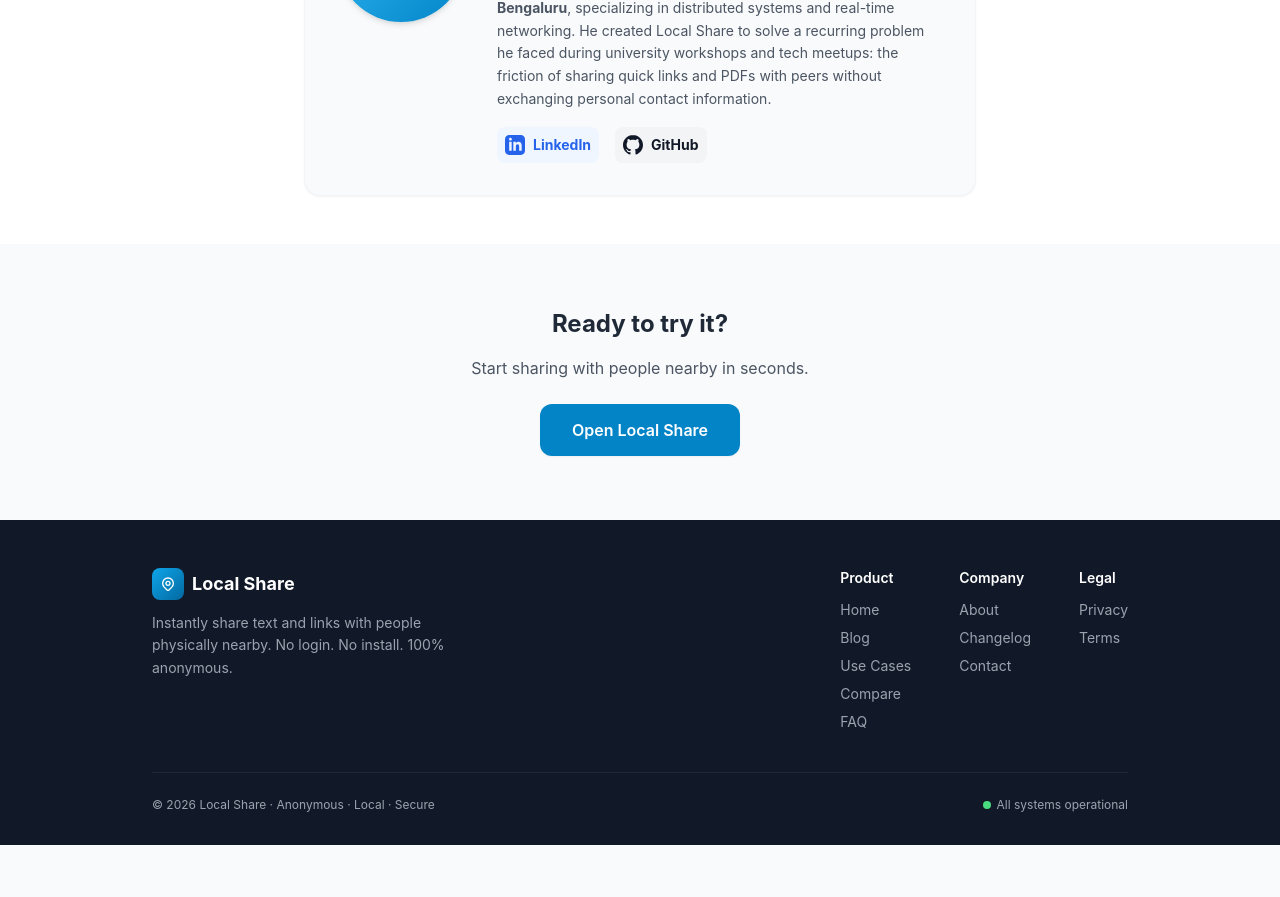
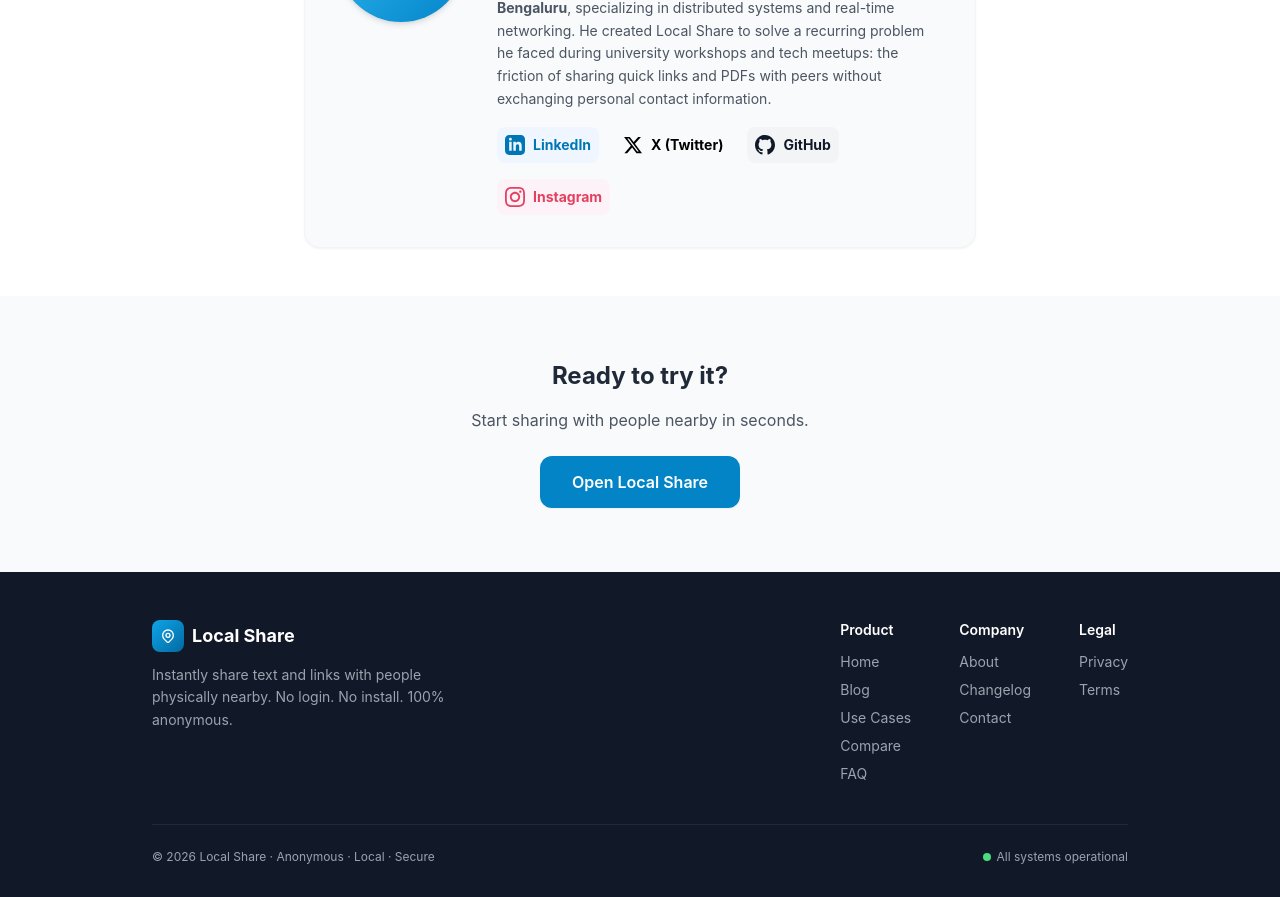
Before and after one commit to hemanthreddykoduru/Local-Share, a Next.js app: page /about in a window 1280 px wide. Shown: the part 2080-2977 px from the top of the page. Before the commit the page ends 2925 px from the top, so only its background shows below. Built offline with nearby package versions, Linux system fonts and the light colour scheme; no server answers.

Commit message:
seo: update verified social media links for founder

```diff
--- a/app/about/page.tsx
+++ b/app/about/page.tsx
@@ -139,14 +139,22 @@ export default function AboutPage() {
                             <p className="text-gray-600 text-sm leading-relaxed mb-4">
                                 Hemanth Reddy is a software engineering student at <strong>GITAM Bengaluru</strong>, specializing in distributed systems and real-time networking. He created Local Share to solve a recurring problem he faced during university workshops and tech meetups: the friction of sharing quick links and PDFs with peers without exchanging personal contact information.
                             </p>
-                            <div className="flex items-center gap-4">
-                                <a href="https://linkedin.com/in/hemanthreddykoduru" target="_blank" rel="noopener noreferrer" className="p-2 bg-blue-50 text-blue-600 rounded-lg hover:bg-blue-100 transition-colors flex items-center gap-2 text-sm font-bold">
+                            <div className="flex flex-wrap items-center gap-4">
+                                <a href="https://linkedin.com/in/koduruhemanthreddy/" target="_blank" rel="noopener noreferrer" className="p-2 bg-blue-50 text-[#0077b5] rounded-lg hover:bg-blue-100 transition-colors flex items-center gap-2 text-sm font-bold">
                                     <svg className="w-5 h-5" fill="currentColor" viewBox="0 0 24 24"><path d="M19 0h-14c-2.761 0-5 2.239-5 5v14c0 2.761 2.239 5 5 5h14c2.762 0 5-2.239 5-5v-14c0-2.761-2.238-5-5-5zm-11 19h-3v-11h3v11zm-1.5-12.268c-.966 0-1.75-.79-1.75-1.764s.784-1.764 1.75-1.764 1.75.79 1.75 1.764-.783 1.764-1.75 1.764zm13.5 12.268h-3v-5.604c0-3.368-4-3.113-4 0v5.604h-3v-11h3v1.765c1.396-2.586 7-2.777 7 2.476v6.759z"/></svg>
                                     LinkedIn
+                                </a>
+                                <a href="https://x.com/ThanosReddy25" target="_blank" rel="noopener noreferrer" className="p-2 bg-gray-50 text-black rounded-lg hover:bg-gray-100 transition-colors flex items-center gap-2 text-sm font-bold">
+                                    <svg className="w-5 h-5" fill="currentColor" viewBox="0 0 24 24"><path d="M18.244 2.25h3.308l-7.227 8.26 8.502 11.24H16.17l-5.214-6.817L4.99 21.75H1.68l7.73-8.835L1.254 2.25H8.08l4.713 6.231zm-1.161 17.52h1.833L7.084 4.126H5.117z"/></svg>
+                                    X (Twitter)
                                 </a>
                                 <a href="https://github.com/hemanthreddykoduru" target="_blank" rel="noopener noreferrer" className="p-2 bg-gray-100 text-gray-900 rounded-lg hover:bg-gray-200 transition-colors flex items-center gap-2 text-sm font-bold">
                                     <svg className="w-5 h-5" fill="currentColor" viewBox="0 0 24 24"><path d="M12 0c-6.626 0-12 5.373-12 12 0 5.302 3.438 9.8 8.207 11.387.599.111.793-.261.793-.577v-2.234c-3.338.726-4.041-1.416-4.041-1.416-.546-1.387-1.333-1.756-1.333-1.756-1.089-.745.083-.729.083-.729 1.205.084 1.839 1.237 1.839 1.237 1.07 1.834 2.807 1.304 3.492.997.107-.775.418-1.305.762-1.604-2.665-.305-5.467-1.334-5.467-5.931 0-1.311.469-2.381 1.236-3.221-.124-.303-.535-1.524.117-3.176 0 0 1.008-.322 3.301 1.23.957-.266 1.983-.399 3.003-.404 1.02.005 2.047.138 3.006.404 2.291-1.552 3.297-1.23 3.297-1.23.653 1.653.242 2.874.118 3.176.77.84 1.235 1.911 1.235 3.221 0 4.609-2.807 5.624-5.479 5.921.43.372.823 1.102.823 2.222v3.293c0 .319.192.694.801.576 4.765-1.589 8.199-6.086 8.199-11.386 0-6.627-5.373-12-12-12z"/></svg>
                                     GitHub
+                                </a>
+                                <a href="https://www.instagram.com/hemanth.reddy.k/" target="_blank" rel="noopener noreferrer" className="p-2 bg-pink-50 text-[#e4405f] rounded-lg hover:bg-pink-100 transition-colors flex items-center gap-2 text-sm font-bold">
+                                    <svg className="w-5 h-5" fill="currentColor" viewBox="0 0 24 24"><path d="M12 2.163c3.204 0 3.584.012 4.85.07 3.252.148 4.771 1.691 4.919 4.919.058 1.265.069 1.645.069 4.849 0 3.205-.012 3.584-.069 4.849-.149 3.225-1.664 4.771-4.919 4.919-1.266.058-1.644.07-4.85.07-3.204 0-3.584-.012-4.849-.07-3.26-.149-4.771-1.699-4.919-4.92-.058-1.265-.07-1.644-.07-4.849 0-3.204.013-3.583.07-4.849.149-3.227 1.664-4.771 4.919-4.919 1.266-.057 1.645-.069 4.849-.069zm0-2.163c-3.259 0-3.667.014-4.947.072-4.358.2-6.78 2.618-6.98 6.98-.059 1.281-.073 1.689-.073 4.948 0 3.259.014 3.668.072 4.948.2 4.358 2.618 6.78 6.98 6.98 1.281.058 1.689.072 4.948.072 3.259 0 3.668-.014 4.948-.072 4.354-.2 6.782-2.618 6.979-6.98.059-1.28.073-1.689.073-4.948 0-3.259-.014-3.667-.072-4.947-.196-4.354-2.617-6.78-6.979-6.98-1.281-.058-1.69-.072-4.949-.072zm0 5.838c-3.403 0-6.162 2.759-6.162 6.162s2.759 6.163 6.162 6.163 6.162-2.759 6.162-6.163-2.759-6.162-6.162-6.162zm0 10.162c-2.209 0-4-1.79-4-4 0-2.209 1.791-4 4-4s4 1.791 4 4c0 2.21-1.791 4-4 4zm6.406-11.845c-.796 0-1.441.645-1.441 1.44s.645 1.44 1.441 1.44c.795 0 1.439-.645 1.439-1.44s-.644-1.44-1.439-1.44z"/></svg>
+                                    Instagram
                                 </a>
                             </div>
                         </div>
--- a/components/AuthorBio.tsx
+++ b/components/AuthorBio.tsx
@@ -25,11 +25,17 @@ export default function AuthorBio({
                     {bio || "Hemanth Reddy is a software engineering student at **GITAM Bengaluru**, specializing in distributed systems and real-time networking. He created Local Share to solve the problem of quick, anonymous local networking without the friction of app downloads."}
                 </p>
                 <div className="flex items-center gap-4">
-                    <a href="https://linkedin.com/in/hemanthreddykoduru" target="_blank" rel="noopener noreferrer" className="text-gray-400 hover:text-[#0077b5] transition-colors">
+                    <a href="https://linkedin.com/in/koduruhemanthreddy/" target="_blank" rel="noopener noreferrer" className="text-gray-400 hover:text-[#0077b5] transition-colors">
                         <svg className="w-5 h-5" fill="currentColor" viewBox="0 0 24 24"><path d="M19 0h-14c-2.761 0-5 2.239-5 5v14c0 2.761 2.239 5 5 5h14c2.762 0 5-2.239 5-5v-14c0-2.761-2.238-5-5-5zm-11 19h-3v-11h3v11zm-1.5-12.268c-.966 0-1.75-.79-1.75-1.764s.784-1.764 1.75-1.764 1.75.79 1.75 1.764-.783 1.764-1.75 1.764zm13.5 12.268h-3v-5.604c0-3.368-4-3.113-4 0v5.604h-3v-11h3v1.765c1.396-2.586 7-2.777 7 2.476v6.759z"/></svg>
+                    </a>
+                    <a href="https://x.com/ThanosReddy25" target="_blank" rel="noopener noreferrer" className="text-gray-400 hover:text-black transition-colors">
+                        <svg className="w-5 h-5" fill="currentColor" viewBox="0 0 24 24"><path d="M18.244 2.25h3.308l-7.227 8.26 8.502 11.24H16.17l-5.214-6.817L4.99 21.75H1.68l7.73-8.835L1.254 2.25H8.08l4.713 6.231zm-1.161 17.52h1.833L7.084 4.126H5.117z"/></svg>
                     </a>
                     <a href="https://github.com/hemanthreddykoduru" target="_blank" rel="noopener noreferrer" className="text-gray-400 hover:text-[#333] transition-colors">
                         <svg className="w-5 h-5" fill="currentColor" viewBox="0 0 24 24"><path d="M12 0c-6.626 0-12 5.373-12 12 0 5.302 3.438 9.8 8.207 11.387.599.111.793-.261.793-.577v-2.234c-3.338.726-4.041-1.416-4.041-1.416-.546-1.387-1.333-1.756-1.333-1.756-1.089-.745.083-.729.083-.729 1.205.084 1.839 1.237 1.839 1.237 1.07 1.834 2.807 1.304 3.492.997.107-.775.418-1.305.762-1.604-2.665-.305-5.467-1.334-5.467-5.931 0-1.311.469-2.381 1.236-3.221-.124-.303-.535-1.524.117-3.176 0 0 1.008-.322 3.301 1.23.957-.266 1.983-.399 3.003-.404 1.02.005 2.047.138 3.006.404 2.291-1.552 3.297-1.23 3.297-1.23.653 1.653.242 2.874.118 3.176.77.84 1.235 1.911 1.235 3.221 0 4.609-2.807 5.624-5.479 5.921.43.372.823 1.102.823 2.222v3.293c0 .319.192.694.801.576 4.765-1.589 8.199-6.086 8.199-11.386 0-6.627-5.373-12-12-12z"/></svg>
+                    </a>
+                    <a href="https://www.instagram.com/hemanth.reddy.k/" target="_blank" rel="noopener noreferrer" className="text-gray-400 hover:text-[#e4405f] transition-colors">
+                        <svg className="w-5 h-5" fill="currentColor" viewBox="0 0 24 24"><path d="M12 2.163c3.204 0 3.584.012 4.85.07 3.252.148 4.771 1.691 4.919 4.919.058 1.265.069 1.645.069 4.849 0 3.205-.012 3.584-.069 4.849-.149 3.225-1.664 4.771-4.919 4.919-1.266.058-1.644.07-4.85.07-3.204 0-3.584-.012-4.849-.07-3.26-.149-4.771-1.699-4.919-4.92-.058-1.265-.07-1.644-.07-4.849 0-3.204.013-3.583.07-4.849.149-3.227 1.664-4.771 4.919-4.919 1.266-.057 1.645-.069 4.849-.069zm0-2.163c-3.259 0-3.667.014-4.947.072-4.358.2-6.78 2.618-6.98 6.98-.059 1.281-.073 1.689-.073 4.948 0 3.259.014 3.668.072 4.948.2 4.358 2.618 6.78 6.98 6.98 1.281.058 1.689.072 4.948.072 3.259 0 3.668-.014 4.948-.072 4.354-.2 6.782-2.618 6.979-6.98.059-1.28.073-1.689.073-4.948 0-3.259-.014-3.667-.072-4.947-.196-4.354-2.617-6.78-6.979-6.98-1.281-.058-1.69-.072-4.949-.072zm0 5.838c-3.403 0-6.162 2.759-6.162 6.162s2.759 6.163 6.162 6.163 6.162-2.759 6.162-6.163-2.759-6.162-6.162-6.162zm0 10.162c-2.209 0-4-1.79-4-4 0-2.209 1.791-4 4-4s4 1.791 4 4c0 2.21-1.791 4-4 4zm6.406-11.845c-.796 0-1.441.645-1.441 1.44s.645 1.44 1.441 1.44c.795 0 1.439-.645 1.439-1.44s-.644-1.44-1.439-1.44z"/></svg>
                     </a>
                 </div>
             </div>
```
